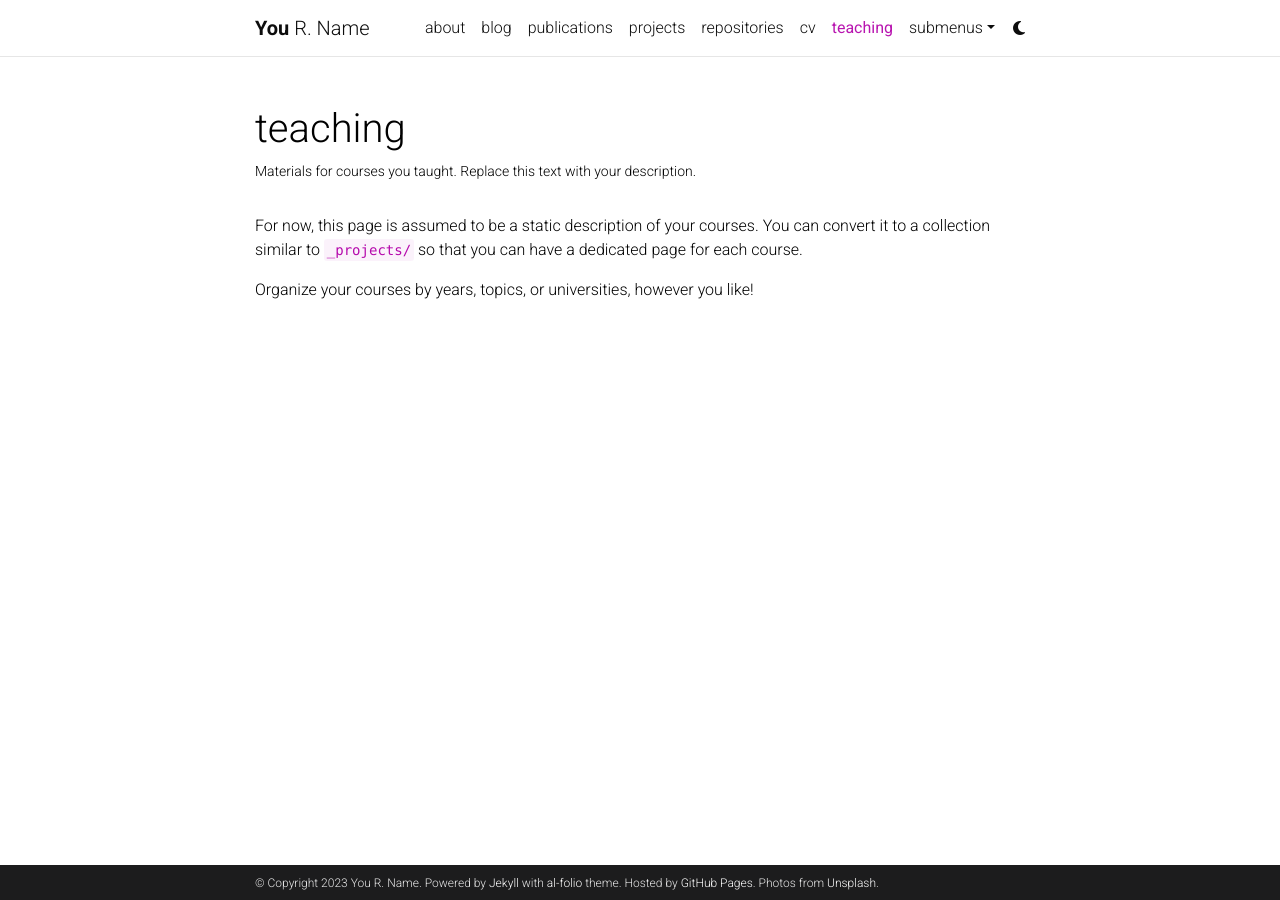
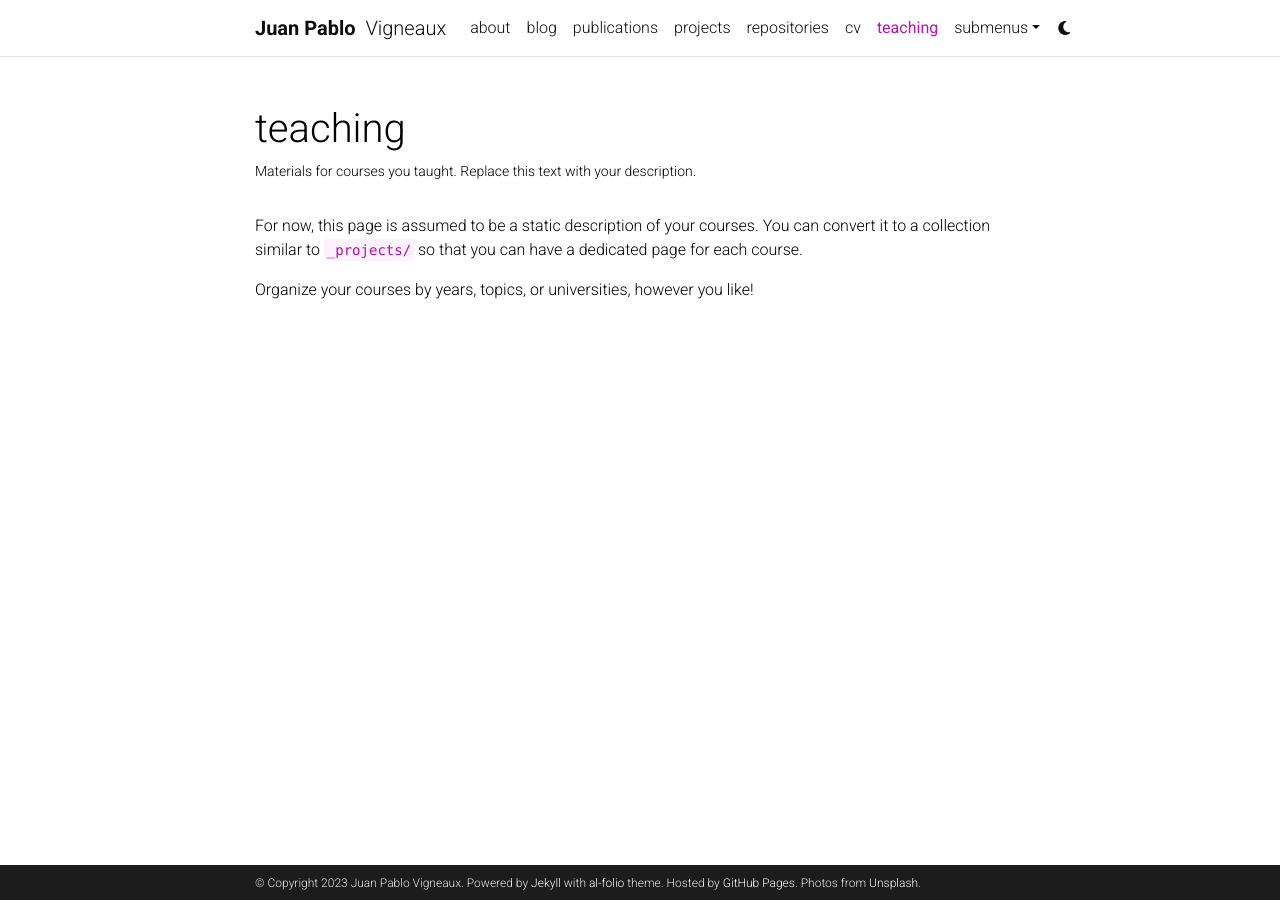
Before and after one commit to jpvigneaux/jpvigneaux.github.io, a Jekyll site: the page built from _pages/teaching.md, in a window 1280 px wide. Built offline with Jekyll 4.4.1, drawn with Linux system fonts in a browser that asks for light colours; comment, search, counter and statistics services are not loaded; a style sheet for code colours, icons or effects is not loaded.

Commit message:
Changes config

```diff
--- a/_config.yml
+++ b/_config.yml
@@ -3,10 +3,10 @@
 # -----------------------------------------------------------------------------
 
 title: blank # the website title (if blank, full name will be used instead)
-first_name: You
-middle_name: R.
-last_name: Name
-email: you@example.com
+first_name: Juan Pablo
+middle_name: ""
+last_name: Vigneaux
+email: vigneaux@caltech.edu
 description: > # the ">" symbol means to ignore newlines until "footer_text:"
   A simple, whitespace theme for academics. Based on [*folio](https://github.com/bogoli/-folio) design.
 footer_text: >
@@ -18,8 +18,8 @@ keywords: jekyll, jekyll-theme, academic-website, portfolio-website  # add your
 lang: en # the language of your site (for example: en, fr, cn, ru, etc.)
 icon: ⚛️  # the emoji used as the favicon (alternatively, provide image name in /assets/img/)
 
-url: https://alshedivat.github.io # the base hostname & protocol for your site
-baseurl: /al-folio # the subpath of your site, e.g. /blog/
+url: https://jpvigneaux.github.io # the base hostname & protocol for your site
+baseurl: "" # the subpath of your site, e.g. /blog/
 last_updated: false # set to true if you want to display last updated in the footer
 impressum_path:  # set to path to include impressum link in the footer, use the same path as permalink in a page, helps to conform with EU GDPR
 
```
